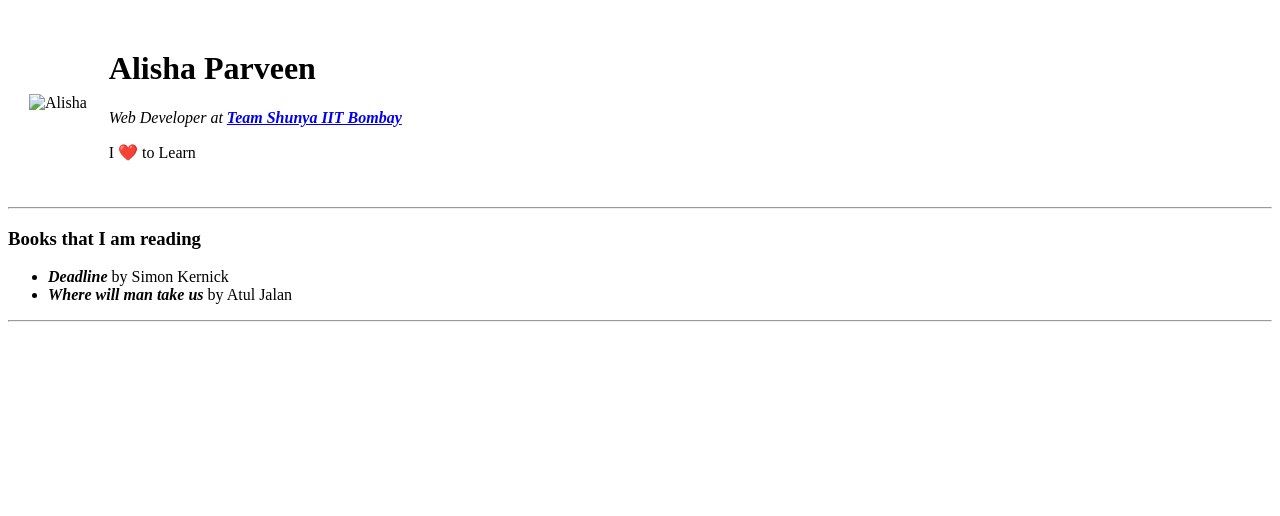
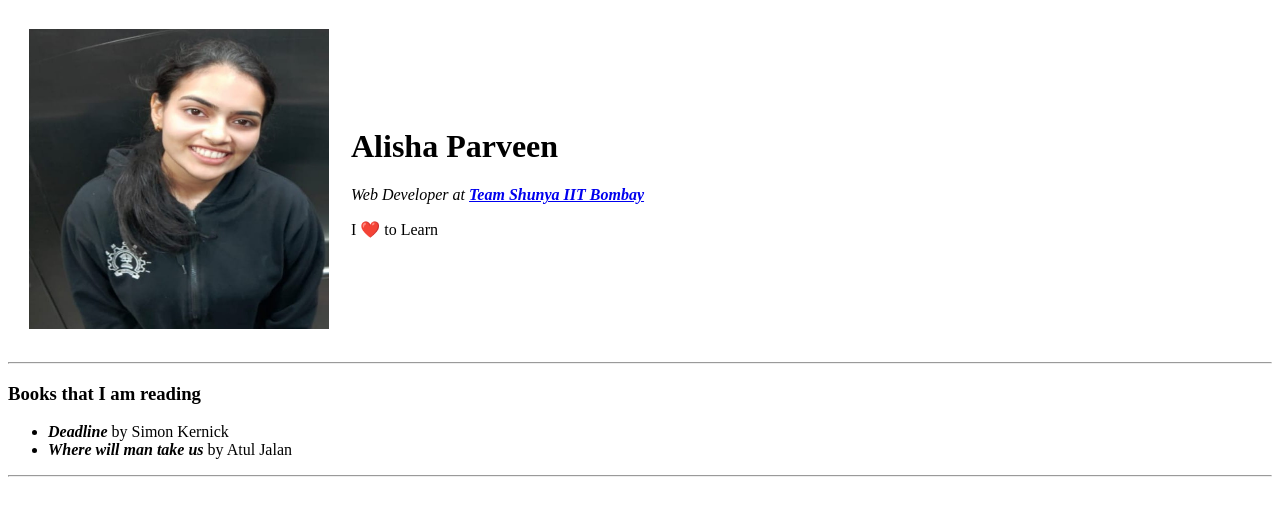
Before and after one commit to alishaparveen/personal-website, a plain HTML site: page mywebsite.html in a window 1280 px wide. Drawn offline with Linux system fonts and the light colour scheme.

Commit message:
Update mywebsite.html

```diff
--- a/mywebsite.html
+++ b/mywebsite.html
@@ -7,7 +7,7 @@
 <body>
 	<table cellspacing="20">
 		<tr>
-			<td> <img src="home/alisha/Desktop/html/PPic.jpeg" alt="Alisha" height="300" width="300"> </td>
+			<td> <img src="https://github.com/alishaparveen/personal-website/blob/master/PPic.jpeg" alt="Alisha" height="300" width="300"> </td>
 			<td> <h1>Alisha Parveen</h1>
 				<p> <em>Web Developer at <strong> <a href="https://alishaparveen.github.io/fictional-octo-fortnight/Regna/index.html">Team Shunya IIT Bombay</a></strong> </em> </p>
 				<p>I ❤️ to Learn </p>
```
